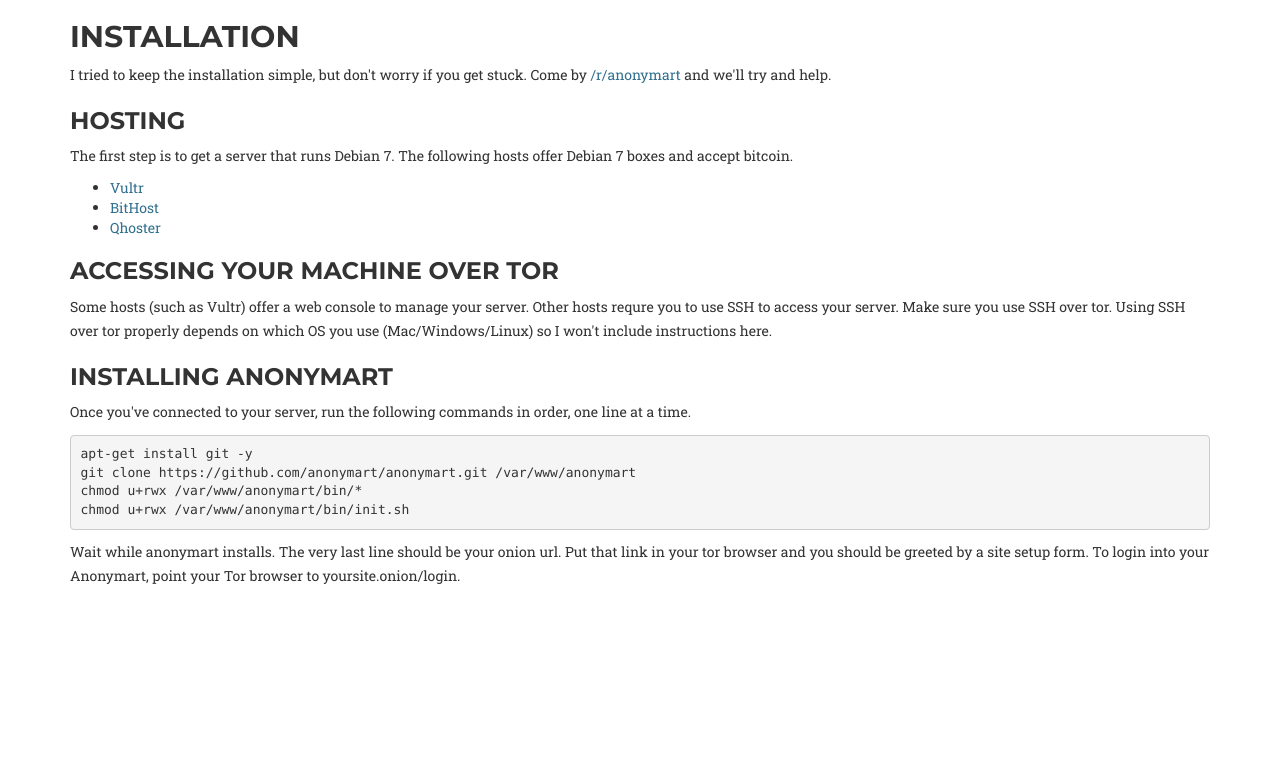
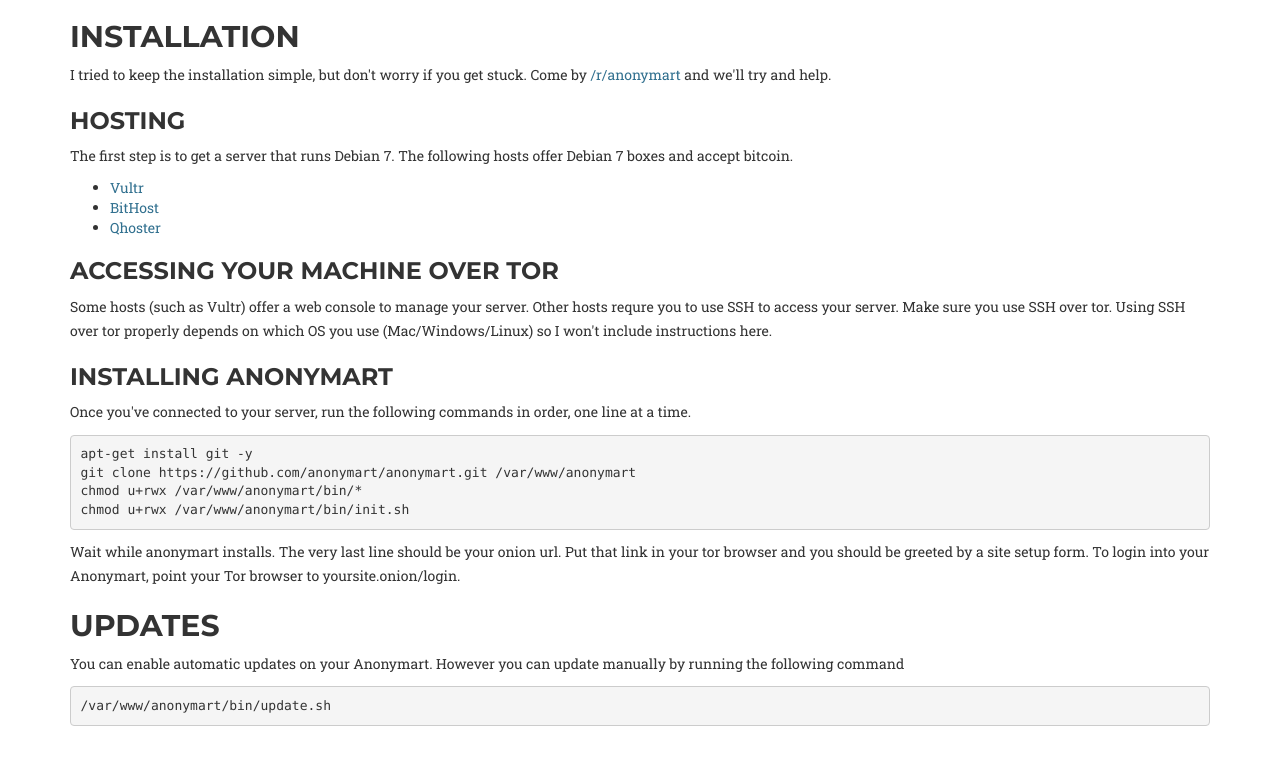
Before and after one commit to anonymart/anonymart.github.io, a plain HTML site: page installation.html in a window 1280 px wide. Drawn offline with nearby package versions, Linux system fonts and the light colour scheme; a web font is replaced by a local one.

Commit message:
note about updates

```diff
--- a/installation.html
+++ b/installation.html
@@ -35,6 +35,9 @@ git clone https://github.com/anonymart/anonymart.git /var/www/anonymart
 chmod u+rwx /var/www/anonymart/bin/*
 chmod u+rwx /var/www/anonymart/bin/init.sh</pre>
         	<p>Wait while anonymart installs. The very last line should be your onion url. Put that link in your tor browser and you should be greeted by a site setup form. To login into your Anonymart, point your Tor browser to yoursite.onion/login.</p>
+        	<h2>Updates</h2>
+        	<p>You can enable automatic updates on your Anonymart. However you can update manually by running the following command</p>
+        	<pre>/var/www/anonymart/bin/update.sh</pre>
         </div>
 	</body>
 </html>
```
